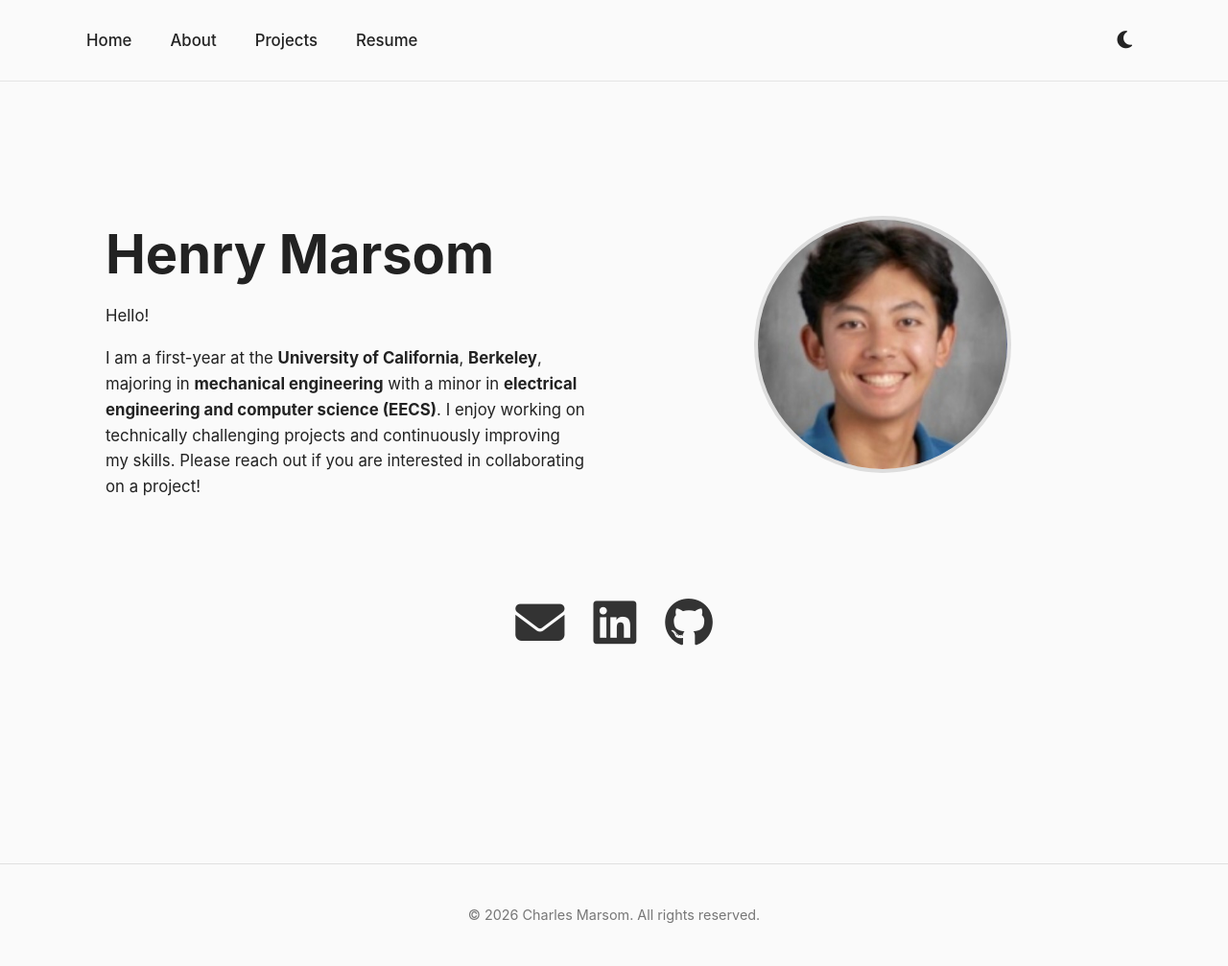
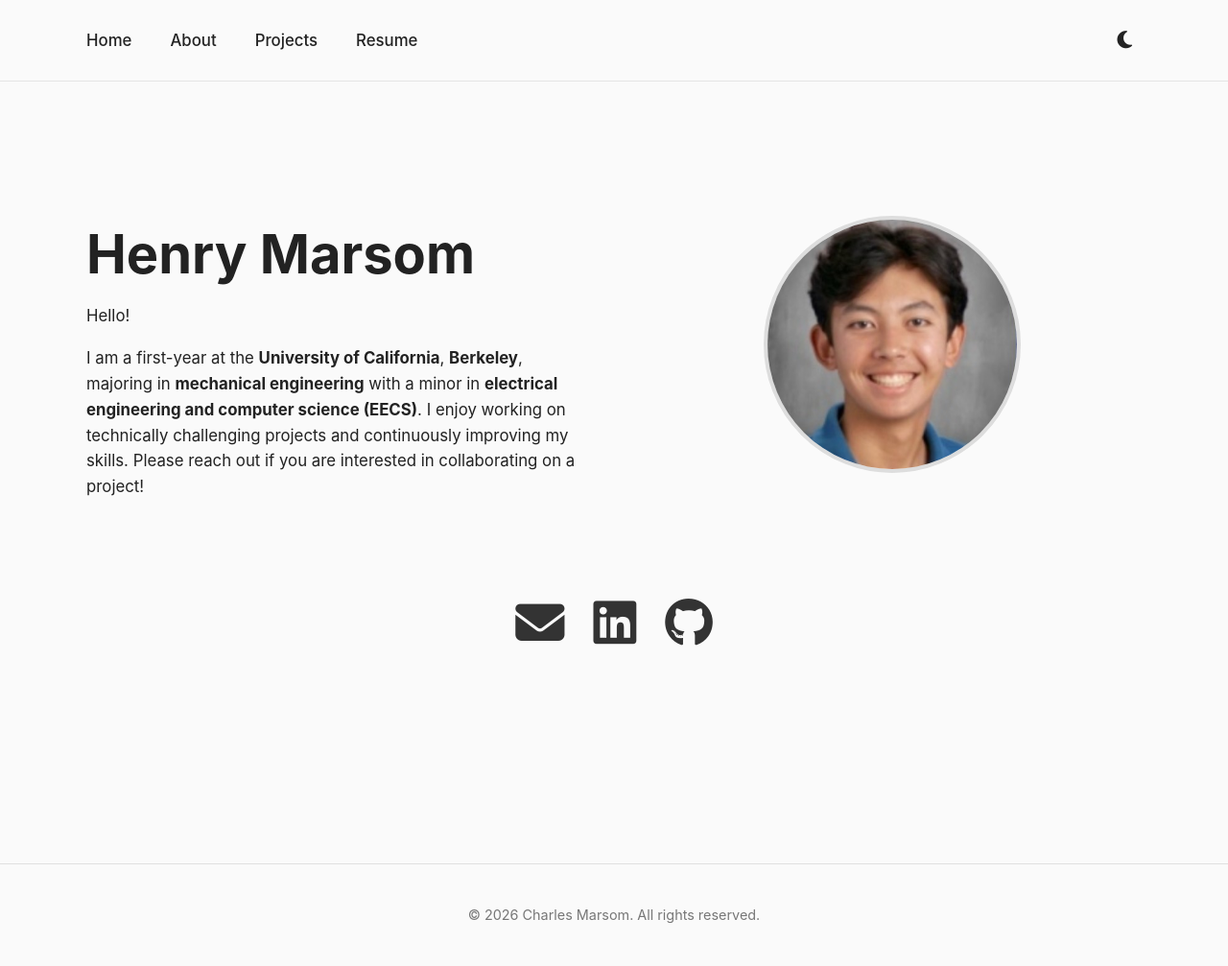
Before and after one commit to henrymarsom/henrymarsom.github.io, a Jekyll site: the page built from index.md, in a window 1280 px wide. Shown: the whole page at 96% size. Built offline with Jekyll 4.4.1, drawn with Linux system fonts in a browser that asks for light colours.

Commit message:
Update style.css

```diff
--- a/assets/style.css
+++ b/assets/style.css
@@ -8,7 +8,7 @@ body {
 .home-container {
   max-width: 2100px;
   margin: auto;
-  padding: 40px 20px;
+  padding: 40px 0px;
 }
 
 .hero {
```
